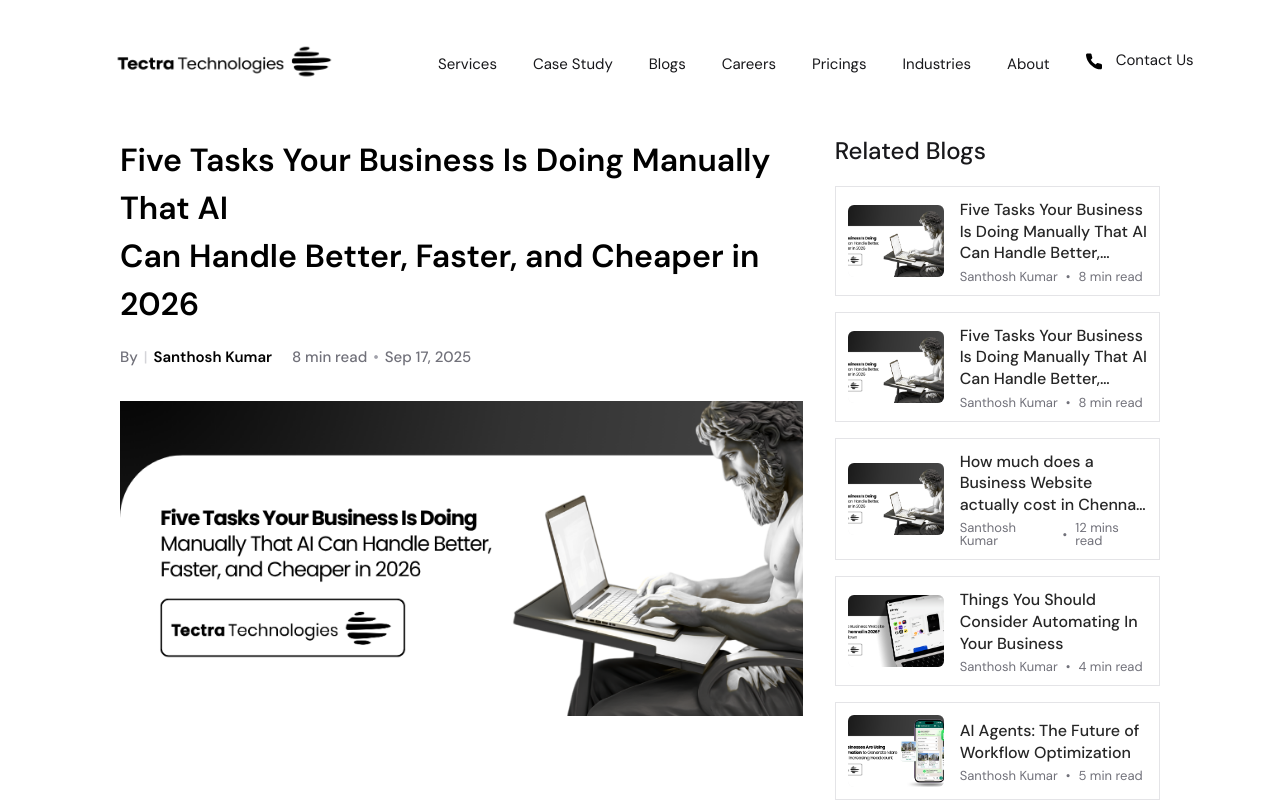
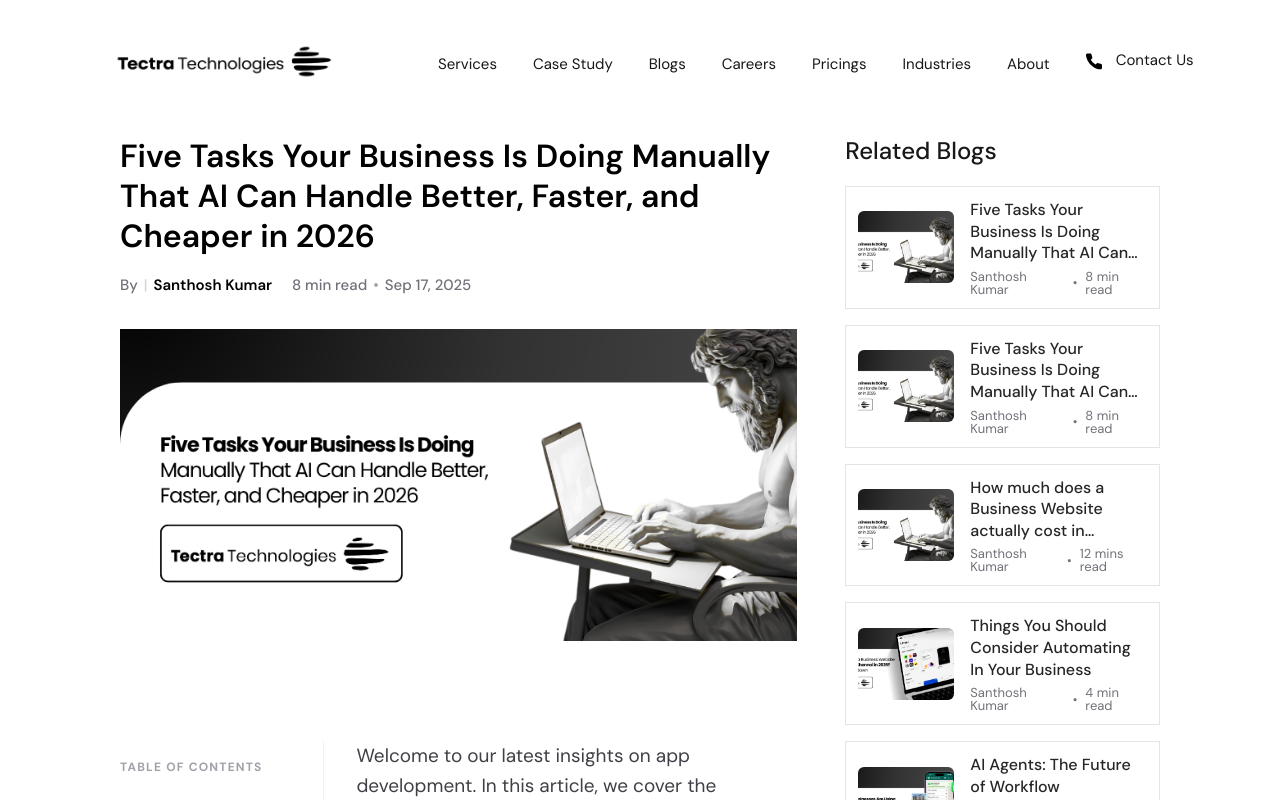
Before and after one commit to vijaytectra/tectra_next_js_website, a Next.js app: page /blogs/1 in a window 1280 px wide. Shown: the top 800 px of the page. Built offline with nearby package versions, Linux system fonts and the light colour scheme.

Commit message:
style: optimize blog layout for small desktop screens

```diff
--- a/app/blogs/[slug]/page.tsx
+++ b/app/blogs/[slug]/page.tsx
@@ -188,23 +188,23 @@ export default function BlogPostPage() {
     <div className="relative min-h-screen w-full bg-White text-Black flex flex-col">
 
       {/* ── Navbar ─────────────────────────────────────────── */}
-      <div className="w-full px-6 pt-6 pb-0 md:px-[120px] max-w-[1440px] mx-auto">
+      <div className="w-full px-6 pt-6 pb-0 md:px-12 lg:px-16 xl:px-[120px] max-w-[1440px] mx-auto">
         <Navbar tone="dark" className="w-full" />
       </div>
 
       {/* ── Main Layout Grid ───────────────────────────────── */}
-      <main className="flex-1 w-full max-w-[1440px] mx-auto px-6 md:px-[120px] pt-8 pb-16 bg-White">
+      <main className="flex-1 w-full max-w-[1440px] mx-auto px-6 md:px-12 lg:px-16 xl:px-[120px] pt-8 pb-16 bg-White">
 
         {/* Layout Grid */}
-        <div className="grid grid-cols-1 lg:grid-cols-12 gap-8 items-start w-full">
+        <div className="grid grid-cols-1 xl:grid-cols-12 gap-8 lg:gap-12 items-start w-full">
 
           {/* Main Content Area */}
-          <div className="lg:col-span-8 flex flex-col gap-6 md:gap-8 w-full min-w-0">
+          <div className="xl:col-span-8 flex flex-col gap-6 md:gap-8 w-full min-w-0">
 
             {/* Header Content */}
             <div className="flex flex-col gap-2.5 w-full">
-              <h1 className="font-dm-sans text-[32px] font-semibold leading-[48px] text-color-primary-main self-stretch whitespace-pre-wrap">
-                {blog.title.replace("That AI Can", "That AI\nCan")}
+              <h1 className="font-dm-sans text-[28px] sm:text-[32px] font-semibold leading-tight text-color-primary-main self-stretch whitespace-pre-wrap">
+                {blog.title}
               </h1>
               <div className="flex flex-row flex-wrap items-center gap-x-4 sm:gap-x-5 gap-y-2 text-[14px] sm:text-[15px] font-medium mt-2">
                 <p className="flex items-center gap-1.5">
@@ -330,7 +330,7 @@ export default function BlogPostPage() {
           </div>
 
           {/* 3. Right Sidebar: Featured Blogs & CTA */}
-          <aside className="lg:col-span-4 w-full min-w-0 self-stretch">
+          <aside className="xl:col-span-4 w-full min-w-0 self-stretch mt-8 xl:mt-0">
             <div className="flex flex-col gap-10 sticky top-8">
 
               {/* Related Blogs Widget */}
```
